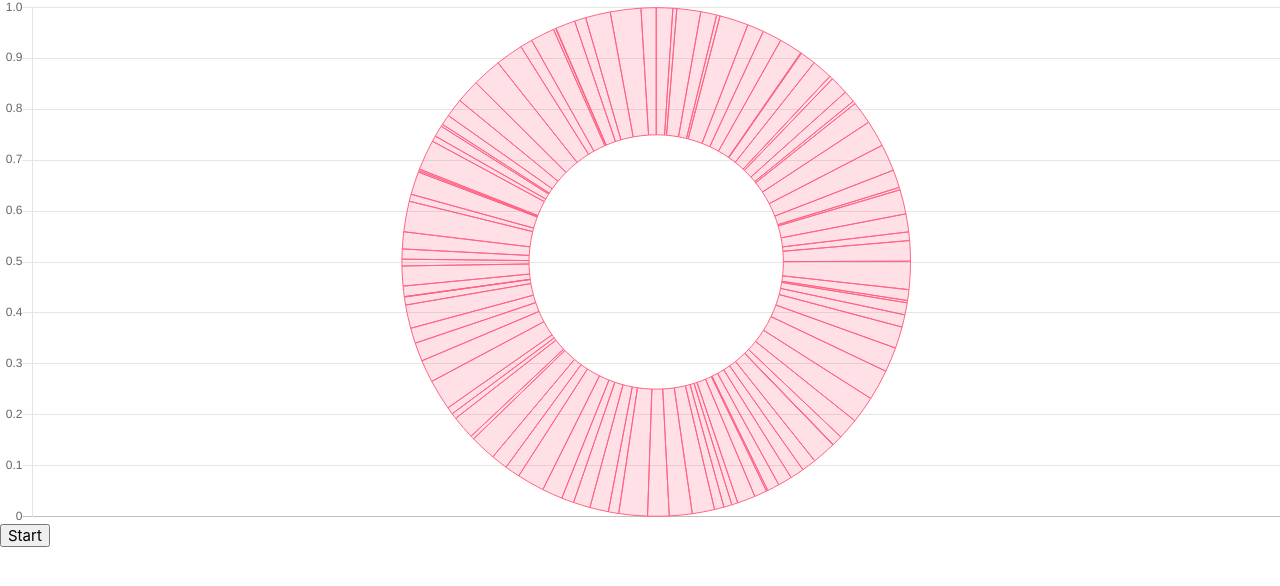
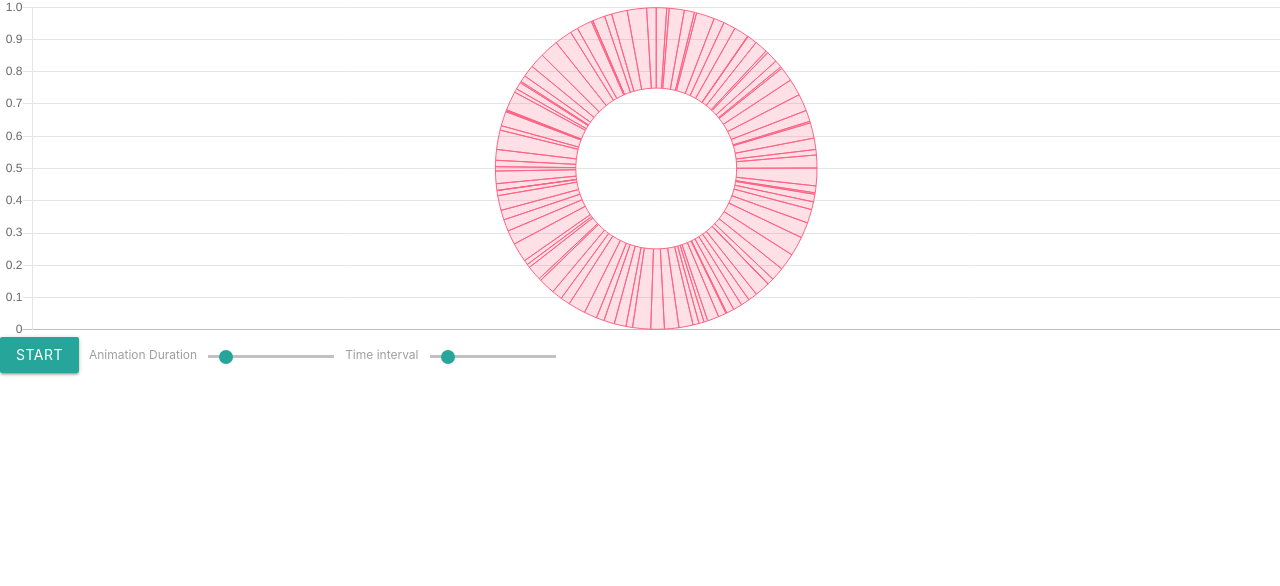
Before and after one commit to rohitkrishna094/react-sort, a React (Create React App) app: page /donut in a window 1280 px wide. Shown: the top 586 px of the page. Built offline with nearby package versions, Linux system fonts and the light colour scheme.

Commit message:
Added to donut and tested

```diff
--- a/src/components/Charts/Donut.js
+++ b/src/components/Charts/Donut.js
@@ -12,7 +12,8 @@ class Donut extends Component {
     cleanUp: false,
     currentCleanupLength: 1,
     finishArray: [],
-    delay: 0
+    delay: 0,
+    animDuration: 0
     // arrayLength: 100
   };
 
@@ -50,7 +51,7 @@ class Donut extends Component {
   options = {
     maintainAspectRatio: false,
     animation: {
-      duration: this.state.delay,
+      duration: this.state.animDuration,
       easing: 'linear',
       rotate: true,
       scale: false
@@ -70,7 +71,18 @@ class Donut extends Component {
     }
   };
 
+  handleAnimChange = e => {
+    this.setState({ animDuration: e.target.value });
+  };
+
+  handleTimeChange = e => {
+    this.setState({ delay: e.target.value });
+  };
+
   render() {
+    let newOptions = JSON.parse(JSON.stringify(this.options));
+    newOptions.animation.duration = this.state.animDuration;
+
     const labs = new Array(this.props.length).fill('number');
     const defaultColor = 'rgba(255,99,132,0.2)';
     const actionColor = 'blue';
@@ -106,17 +118,33 @@ class Donut extends Component {
       ]
     };
 
+    const rStyle = {
+      width: '10%',
+      marginLeft: '10px'
+    };
+
     return (
       <div>
-        <Doughnut data={data} width={100} height={500} options={this.options} />
-        <button onClick={this.handlePause}>{this.props.pause ? 'Start' : 'Pause'}</button>
+        <Doughnut data={data} width={100} height={300} options={newOptions} />
+        <div>
+          <button className="waves-effect waves-light btn" onClick={this.handlePause}>
+            {this.props.pause ? 'Start' : 'Pause'}
+          </button>
+          <label htmlFor="animationSlider" style={rStyle}>
+            Animation Duration
+          </label>
+          <input style={rStyle} type="range" id="animationSlider" min="0" max="500" onChange={this.handleAnimChange} />
+          <label htmlFor="timeSlider" style={rStyle}>
+            Time interval
+          </label>
+          <input style={rStyle} type="range" id="timeSlider" min="0" max="500" onChange={this.handleTimeChange} />
+        </div>
       </div>
     );
   }
 }
 
 const mapStateToProps = state => {
-  // console.log('map' + JSON.stringify(state));
   return {
     array: state.chart.array,
     length: state.chart.length,
--- a/src/components/Charts/VerticalBar.js
+++ b/src/components/Charts/VerticalBar.js
@@ -80,7 +80,6 @@ class VerticalBar extends Component {
   };
 
   render() {
-    console.log(this.state.animDuration);
     let newOptions = JSON.parse(JSON.stringify(this.options));
     newOptions.animation.duration = this.state.animDuration;
 
@@ -126,7 +125,7 @@ class VerticalBar extends Component {
 
     return (
       <div>
-        <Bar data={data} width={100} height={500} options={newOptions} />
+        <Bar data={data} width={100} height={300} options={newOptions} />
         <div>
           <button className="waves-effect waves-light btn" onClick={this.handlePause}>
             {this.props.pause ? 'Start' : 'Pause'}
@@ -146,7 +145,6 @@ class VerticalBar extends Component {
 }
 
 const mapStateToProps = state => {
-  // console.log('map' + JSON.stringify(state));
   return {
     array: state.chart.array,
     length: state.chart.length,
```
